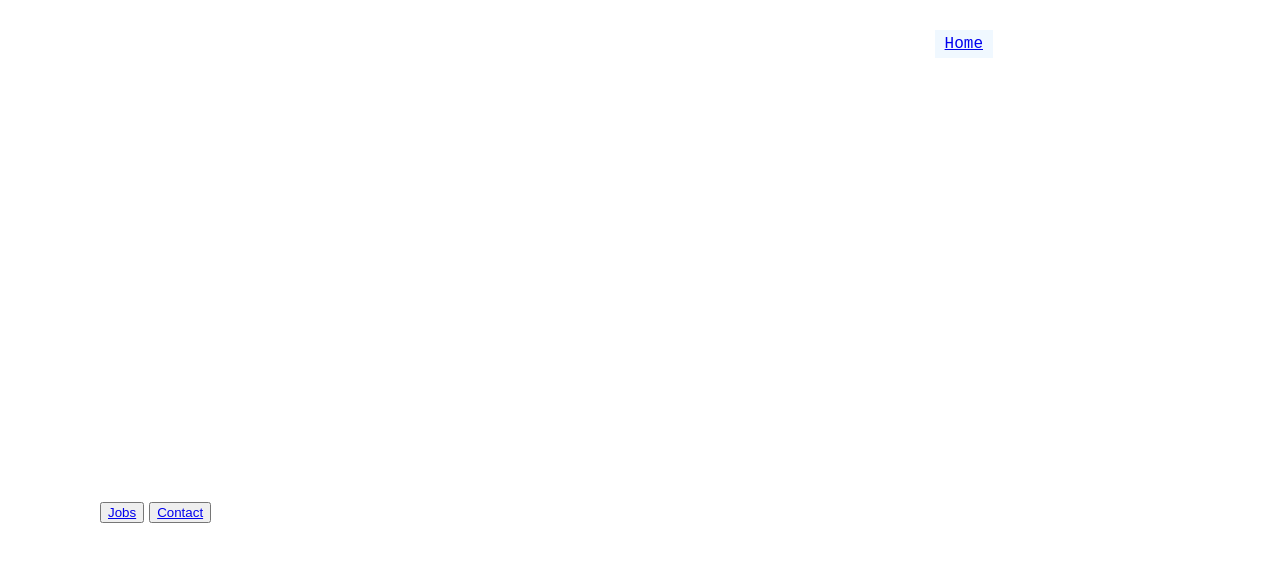
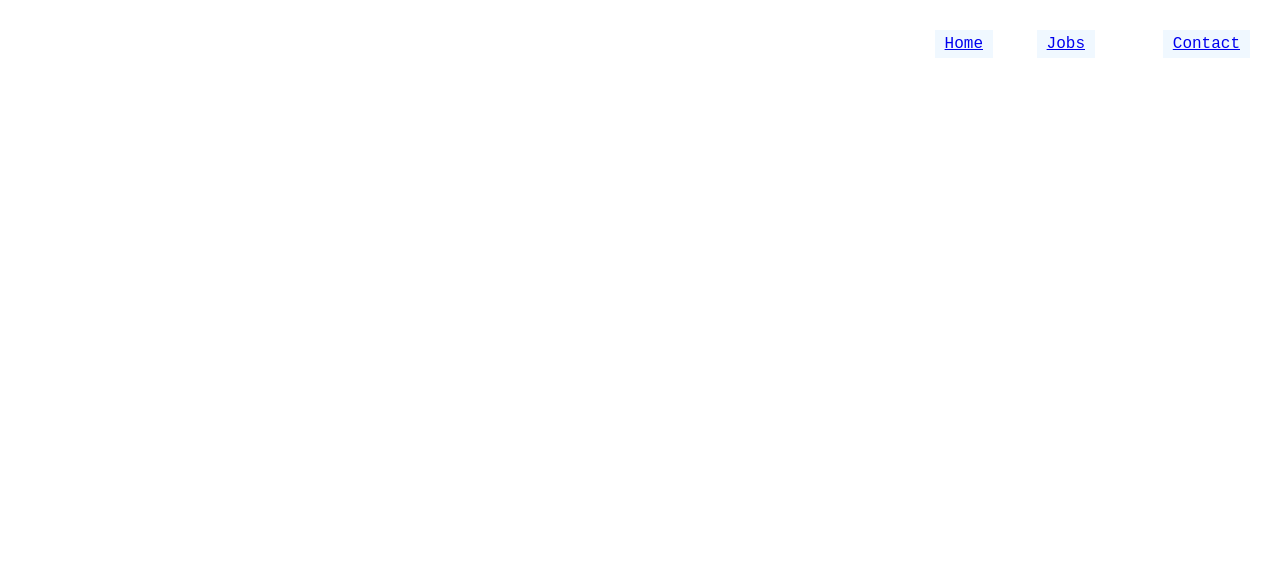
Before and after one commit to Larb711/Ramirez-Lanscaping, a plain HTML site: page Jobs.html in a window 1280 px wide. Drawn offline with Linux system fonts and the light colour scheme.

Commit message:
Update Jobs.html

```diff
--- a/Jobs.html
+++ b/Jobs.html
@@ -25,9 +25,9 @@ I enjoy walking, hiking and running because it relives my stress and anxiety whe
     <button class="home"><a href="index.html" ref="stylesheet">Home</a>
     </button>
 
-    <button class="aboutme"><a href="Jobs.html" ref="stylesheet">Jobs</a>
+    <button class="jobs"><a href="Jobs.html" ref="stylesheet">Jobs</a>
     </button>
 
-     <button class="myexperiences"><a href="Contact.html" ref="stylesheet">Contact</a>
+     <button class="contact"><a href="Contact.html" ref="stylesheet">Contact</a>
     </button>
 </html>
```
